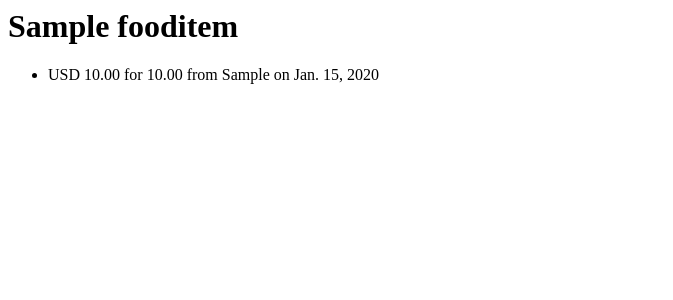
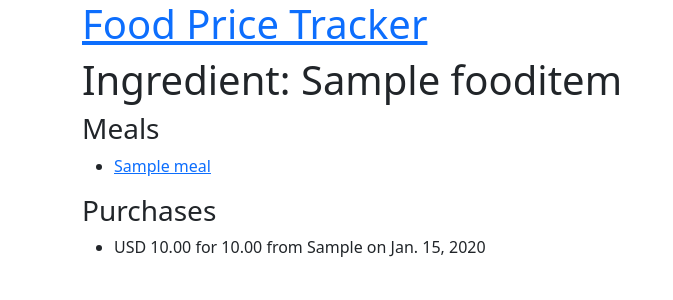
Before and after one commit to matthewleighton/Meal-Price-Tracker, a Django app: page /ingredients/1/ in a window 1280 px wide. Shown: the top 300 px of the page, without its empty margins (0-673 px from the left). Run offline with Django 4.2, Linux system fonts and the light colour scheme; tables that the repository leaves empty hold one stand-in row (values such as "Sample post").

Commit message:
Various template updates

```diff
--- a/meals/forms.py
+++ b/meals/forms.py
@@ -17,6 +17,10 @@ class MealInstanceForm(forms.ModelForm):
 	class Meta:
 		model = MealInstance
 		fields = ['meal', 'date', 'num_servings', 'rating', 'cook_time']
+
+		widgets = {
+			'date': forms.DateInput(attrs={'type': 'date'})
+		}
 
 
 class FoodItemForm(forms.ModelForm):
--- a/meals/models.py
+++ b/meals/models.py
@@ -88,6 +88,13 @@ class FoodItem(models.Model):
 	def get_newest_purchase(self):
 		return FoodPriceRecord.objects.filter(food_item=self).order_by('-date')[0]
 
+	# Return a list of all the meals that use this FoodItem.
+	@property
+	def meals(self):
+		return Meal.objects.filter(
+			models.Q(standardingredient__food_item=self)
+		)
+
 # This describes an instance of a FoodItem being purchased.
 # We can use this to track the price of a FoodItem over time.
 class FoodPriceRecord(models.Model):
@@ -151,3 +158,7 @@ class MealInstance(models.Model):
 	def __str__(self):
 		date_string = self.date.strftime('%m/%d/%Y')
 		return f'{self.meal.meal_name} on {date_string}: {self.rating}/5 stars'
+
+	def list_format(self):
+		date_string = self.date.strftime('%m/%d/%Y')
+		return f'{date_string} | {self.rating}/5 stars | {self.cook_time} minutes cooking time'
--- a/meals/templates/meals/food_item/info.html
+++ b/meals/templates/meals/food_item/info.html
@@ -1,13 +1,31 @@
+{% extends "../base.html" %}
 {% block content%}
 
-<h1>{{ food_item.food_item_name }}</h1>
+<h1>Ingredient: {{ food_item.food_item_name }}</h1>
 
-{% comment %} <a href="{% url 'new_food_price_record' %}">New Price Record</a> {% endcomment %}
+<h3>Meals</h3>
 
-<ul>
-	{% for record in price_records %}
-		<li>{{ record.currency }} {{ record.price_amount }} for {{ record.quantity }} from {{ record.location }} on {{ record.date }}</li>
-	{% endfor %}
-</ul>
+{% if meals %}
+	<ul>
+		{% for meal in meals %}
+			<li><a href="{% url 'meals_item' meal_id=meal.pk %}">{{ meal.meal_name }}</a></li>
+		{% endfor %}
+	</ul>
+{% else %}
+	<p>{{ food_item.food_item_name }} is not used in any meals.</p>
+{% endif %}
+
+<h3>Purchases</h3>
+
+{% if price_records %}
+	<ul>
+		{% for record in price_records %}
+			<li>{{ record.currency }} {{ record.price_amount }} for {{ record.quantity }} from {{ record.location }} on {{ record.date }}</li>
+		{% endfor %}
+	</ul>
+{% else %}
+	<p>{{ food_item.food_item_name }} has not been purchased.</p>
+{% endif %}
+
 
 {% endblock %}
--- a/meals/templates/meals/meal_instance/new.html
+++ b/meals/templates/meals/meal_instance/new.html
@@ -6,7 +6,7 @@
 
 <form action="{% url 'new_meal_instance' %}" method="POST">
 	{% csrf_token %}
-	{{ form }}
+	{{ form.as_p }}
 	<input type="submit" value="submit">
 </form>
 
--- a/meals/urls.py
+++ b/meals/urls.py
@@ -1,8 +1,8 @@
 from django.urls import path
-from django.urls import re_path
+# from django.urls import re_path
 
 from . import views
-from .views import FoodItemAutocomplete
+# from .views import FoodItemAutocomplete
 
 urlpatterns = [
 
@@ -15,11 +15,12 @@ urlpatterns = [
 	path('ingredients/', views.food_item_list, name='food_item_list'),
 	path('ingredients/new/', views.new_food_item, name='new_food_item'),
 	path('ingredients/<int:food_item_id>/', views.food_item, name='food_item'),
-    re_path(
-		r'^ingredients/autocomplete/$',
-        FoodItemAutocomplete.as_view(),
-        name='food_item_autocomplete',
-	),
+
+	# re_path(
+	# 	r'^ingredients/autocomplete/$',
+    #     FoodItemAutocomplete.as_view(),
+    #     name='food_item_autocomplete',
+	# ),
 
 	path('purchases/', views.price_record_list, name='purchase_list'),
 	path('purchases/new/', views.new_food_price_record, name='new_purchase'),
--- a/meals/views.py
+++ b/meals/views.py
@@ -51,9 +51,12 @@ def food_item(request, food_item_id):
 	food_item = get_object_or_404(FoodItem, pk=food_item_id)
 	price_records = FoodPriceRecord.objects.filter(food_item=food_item)
 
+	meals = food_item.meals
+
 	context = {
 		'food_item': food_item,
-		'price_records': price_records
+		'price_records': price_records,
+		'meals': meals
 	}
 
 	return render(request, 'meals/food_item/info.html', context)
@@ -142,7 +145,7 @@ def meal_instance_list(request):
 	if not user.is_authenticated:
 		return redirect('/')
 
-	meal_instances = MealInstance.objects.filter(meal__user__exact=user)
+	meal_instances = MealInstance.objects.filter(meal__user__exact=user).order_by('-date')
 
 	context = {
 		'user': user,
```
Also changed, not shown: meals/templates/meals/meal_instance/list.html (+6 -2 lines), meals/templates/meals/meals/item.html (+12 -5 lines).
